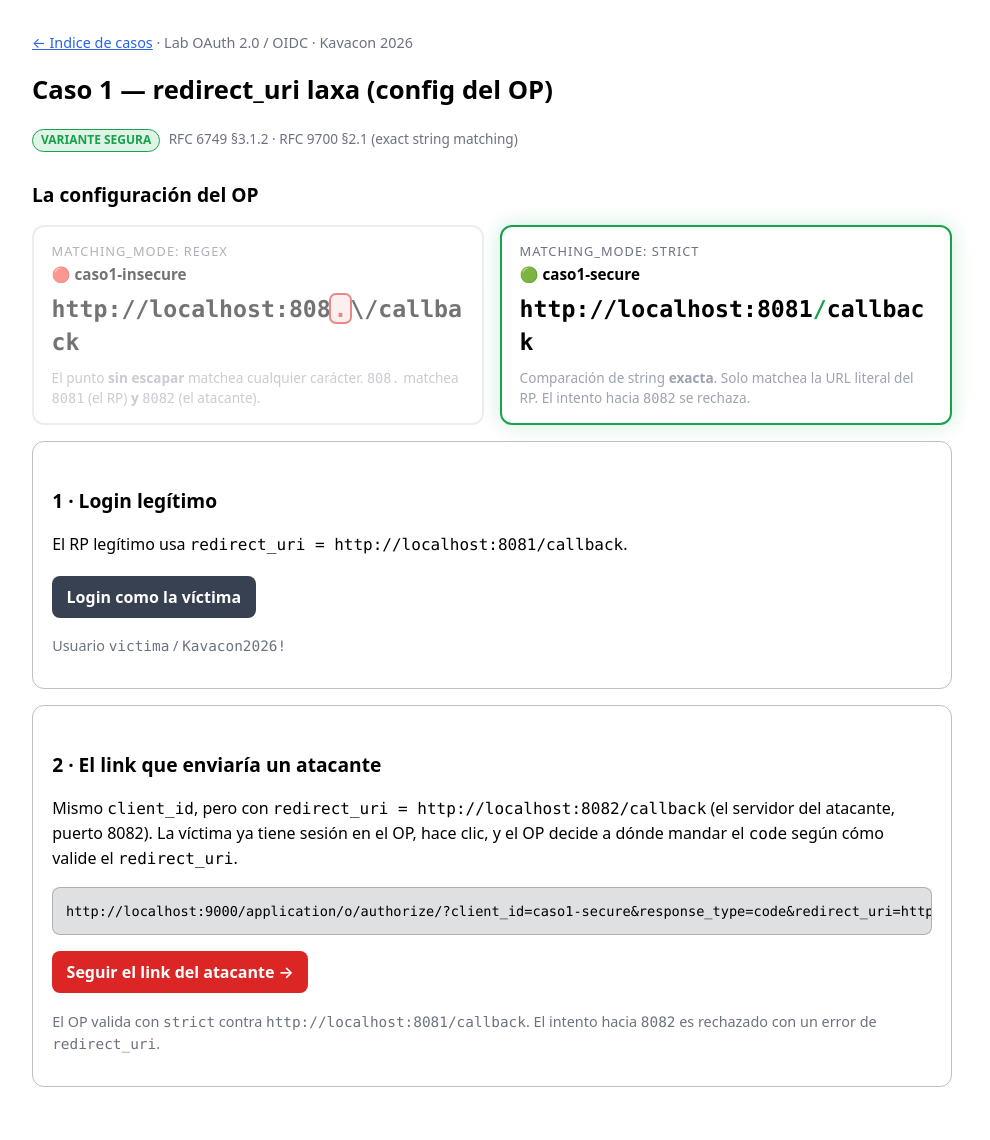
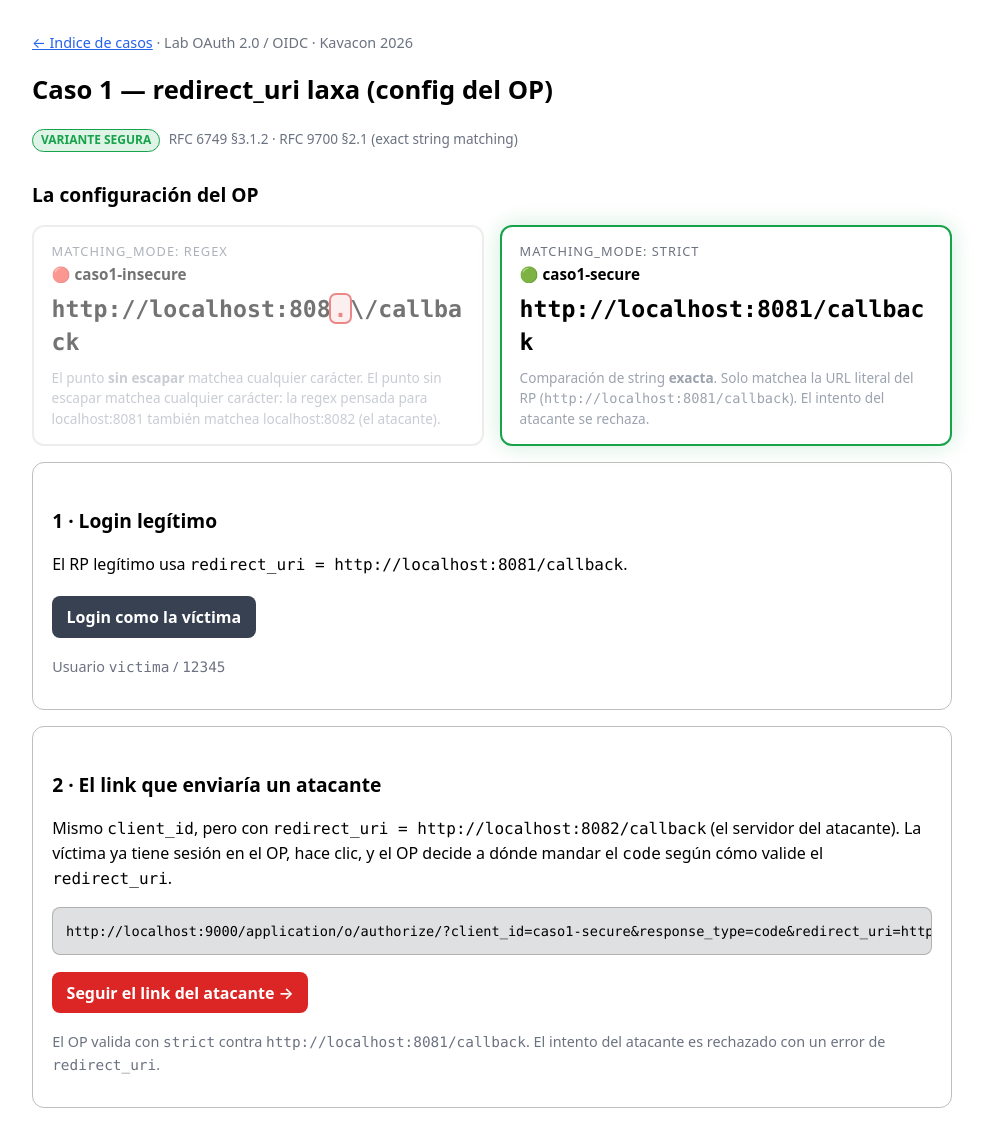
Before and after one commit to melizeche/oauth_kavacon, a Flask app: page /caso1/secure in a window 1280 px wide. Shown: the whole page, without its empty margins (148-1138 px from the left). Before the commit the page ends 1087 px from the top, so only its background shows below. Run offline with Flask 3, Linux system fonts and the light colour scheme.

Commit message:
use domains instead of ports, simplify passwords

```diff
--- a/attacker/app.py
+++ b/attacker/app.py
@@ -66,7 +66,7 @@ def get_attacker_code(variant):
     h = {"Accept": "application/json"}
     s.get(ex, headers=h, timeout=10)
     s.post(ex, json={"uid_field": "atacante"}, headers=h, timeout=10)
-    r = s.post(ex, json={"password": "Atacante2026!"}, headers=h, timeout=10)
+    r = s.post(ex, json={"password": "12345"}, headers=h, timeout=10)
     if r.json().get("component") != "xak-flow-redirect":
         raise RuntimeError("no se pudo loguear como atacante")
     params = {
@@ -176,7 +176,7 @@ def get_evil_id_token():
     ex = f"{OP_INTERNAL_URL}/api/v3/flows/executor/default-authentication-flow/"
     s.get(ex, headers=h, timeout=10)
     s.post(ex, json={"uid_field": "atacante"}, headers=h, timeout=10)
-    r = s.post(ex, json={"password": "Atacante2026!"}, headers=h, timeout=10)
+    r = s.post(ex, json={"password": "12345"}, headers=h, timeout=10)
     if r.json().get("component") != "xak-flow-redirect":
         raise RuntimeError("no se pudo loguear como atacante")
     params = {
--- a/cases/00-base/blueprints/01-victim-user.yaml
+++ b/cases/00-base/blueprints/01-victim-user.yaml
@@ -29,6 +29,6 @@ entries:
       email: victima@lab.local
       is_active: true
       path: users
-      password: Kavacon2026!
+      password: 12345
       groups:
         - !KeyOf group-empleados
--- a/cases/01-redirect-uri/blueprints/case1.yaml
+++ b/cases/01-redirect-uri/blueprints/case1.yaml
@@ -29,7 +29,9 @@ entries:
         - authorization_code
         - refresh_token
       redirect_uris:
-        - url: 'http://localhost:808.\/callback'
+        # Modo puerto (default): "808." con el punto sin escapar matchea :8082.
+        # Modo dominio (CASO1_INSECURE_REGEX): matchea rp-lab.test. Ver README.
+        - url: !Env [CASO1_INSECURE_REGEX, 'http://localhost:808.\/callback']
           matching_mode: regex
       sub_mode: hashed_user_id
       include_claims_in_id_token: true
@@ -65,7 +67,7 @@ entries:
         - authorization_code
         - refresh_token
       redirect_uris:
-        - url: 'http://localhost:8081/callback'
+        - url: !Env [CASO1_LEGIT_REDIRECT, 'http://localhost:8081/callback']
           matching_mode: strict
       sub_mode: hashed_user_id
       include_claims_in_id_token: true
--- a/cases/03-state-nonce-pkce/blueprints/case3.yaml
+++ b/cases/03-state-nonce-pkce/blueprints/case3.yaml
@@ -26,7 +26,7 @@ entries:
       email: atacante@lab.local
       is_active: true
       path: users
-      password: Atacante2026!
+      password: 12345
 
   # INSEGURO: provider correcto; la inseguridad la pone el RP.
   - model: authentik_providers_oauth2.oauth2provider
--- a/docker-compose.yml
+++ b/docker-compose.yml
@@ -14,7 +14,7 @@ x-authentik-env: &authentik-env
   AUTHENTIK_ERROR_REPORTING__ENABLED: "false"
   AUTHENTIK_DISABLE_STARTUP_ANALYTICS: "true"
   # Bootstrap del admin (solo tiene efecto en el primer arranque).
-  AUTHENTIK_BOOTSTRAP_PASSWORD: ${AUTHENTIK_BOOTSTRAP_PASSWORD:-akadmin-lab}
+  AUTHENTIK_BOOTSTRAP_PASSWORD: ${AUTHENTIK_BOOTSTRAP_PASSWORD:-12345}
   AUTHENTIK_BOOTSTRAP_TOKEN: ${AUTHENTIK_BOOTSTRAP_TOKEN:-lab-bootstrap-token}
   AUTHENTIK_BOOTSTRAP_EMAIL: ${AUTHENTIK_BOOTSTRAP_EMAIL:-admin@lab.local}
 
--- a/rp/app.py
+++ b/rp/app.py
@@ -34,6 +34,14 @@ OP_BROWSER_URL = os.environ.get("OP_BROWSER_URL", "http://localhost:9000").rstri
 OP_INTERNAL_URL = os.environ.get("OP_INTERNAL_URL", "http://localhost:9000").rstrip("/")
 RP_BASE_URL = os.environ.get("RP_BASE_URL", "http://localhost:8081").rstrip("/")
 ATTACKER_URL = os.environ.get("ATTACKER_URL", "http://localhost:8082").rstrip("/")
+
+# Caso 1: URLs visibles para el navegador. En modo puerto (default) son
+# localhost con puertos; en modo dominio las fija el override de compose.
+# El resto del lab no cambia.
+CASO1_OP_BROWSER = os.environ.get("CASO1_OP_BROWSER", OP_BROWSER_URL).rstrip("/")
+CASO1_LEGIT_REDIRECT = os.environ.get("CASO1_LEGIT_REDIRECT", f"{RP_BASE_URL}/callback")
+CASO1_ATTACKER_CALLBACK = os.environ.get("CASO1_ATTACKER_CALLBACK", f"{ATTACKER_URL}/callback")
+CASO1_INSECURE_REGEX = os.environ.get("CASO1_INSECURE_REGEX", r"http://localhost:808.\/callback")
 
 app = Flask(__name__)
 app.secret_key = os.environ.get("FLASK_SECRET_KEY", "dev-insecure")
@@ -139,7 +147,7 @@ CASE_META = {
     },
 }
 
-VICTIMA_PASSWORD = "Kavacon2026!"
+VICTIMA_PASSWORD = "12345"
 
 
 # ---------------------------------------------------------------------------
@@ -171,7 +179,8 @@ def pkce_pair():
     return verifier, challenge
 
 
-def build_authorize_url(cfg, redirect_uri, state=None, nonce=None, code_challenge=None):
+def build_authorize_url(cfg, redirect_uri, state=None, nonce=None, code_challenge=None,
+                        op_browser_base=None):
     params = {
         "client_id": cfg["client_id"],
         "response_type": cfg["response_type"],
@@ -185,7 +194,8 @@ def build_authorize_url(cfg, redirect_uri, state=None, nonce=None, code_challeng
     if code_challenge:
         params["code_challenge"] = code_challenge
         params["code_challenge_method"] = "S256"
-    return op_authorize_browser() + "?" + urllib.parse.urlencode(params)
+    base = (op_browser_base or OP_BROWSER_URL).rstrip("/")
+    return f"{base}/application/o/authorize/?" + urllib.parse.urlencode(params)
 
 
 def redeem_code(client_id, client_secret, code, redirect_uri, code_verifier=None):
@@ -358,18 +368,30 @@ def case_page(variant):
     login_url = url_for("login", case_name=case_name, variant=variant)
 
     if case_name == "caso1":
-        attacker_redirect = f"{ATTACKER_URL}/callback"
+        attacker_redirect = CASO1_ATTACKER_CALLBACK
         attacker_link = build_authorize_url(
-            cfg, attacker_redirect, state="estado-victima-123", nonce="n-victima"
+            cfg, attacker_redirect, state="estado-victima-123", nonce="n-victima",
+            op_browser_base=CASO1_OP_BROWSER,
+        )
+        legit_host = urllib.parse.urlparse(CASO1_LEGIT_REDIRECT).netloc
+        evil_host = urllib.parse.urlparse(attacker_redirect).netloc
+        p = urllib.parse.urlparse(attacker_redirect)
+        attacker_home = f"{p.scheme}://{p.netloc}/"
+        match_note = (
+            f"El punto sin escapar matchea cualquier carácter: la regex pensada para "
+            f"{legit_host} también matchea {evil_host} (el atacante)."
         )
         return render_template(
             "case1.html",
             variant=variant,
             meta=meta,
             login_url=login_url,
-            redirect_uri_legit=f"{RP_BASE_URL}/callback",
+            redirect_uri_legit=CASO1_LEGIT_REDIRECT,
             attacker_redirect=attacker_redirect,
             attacker_link=attacker_link,
+            regex_url=CASO1_INSECURE_REGEX,
+            match_note=match_note,
+            attacker_home=attacker_home,
         )
 
     return render_template(
@@ -393,7 +415,13 @@ def login(case_name, variant):
         return "Caso o variante desconocida", 404
     state = secrets.token_urlsafe(16) if cfg["use_state"] else None
     nonce = secrets.token_urlsafe(16) if cfg["use_nonce"] else None
-    redirect_uri = f"{RP_BASE_URL}{cfg['redirect_path']}"
+    # Caso 1 usa URLs configurables (puerto o dominio); el resto, localhost.
+    if case_name == "caso1":
+        redirect_uri = CASO1_LEGIT_REDIRECT
+        op_base = CASO1_OP_BROWSER
+    else:
+        redirect_uri = f"{RP_BASE_URL}{cfg['redirect_path']}"
+        op_base = None
     session["oauth"] = {
         "case": case_name,
         "variant": variant,
@@ -401,7 +429,8 @@ def login(case_name, variant):
         "nonce": nonce,
         "redirect_uri": redirect_uri,
     }
-    return redirect(build_authorize_url(cfg, redirect_uri, state=state, nonce=nonce))
+    return redirect(build_authorize_url(cfg, redirect_uri, state=state, nonce=nonce,
+                                        op_browser_base=op_base))
 
 
 @app.route("/callback")
--- a/rp/templates/case1.html
+++ b/rp/templates/case1.html
@@ -34,16 +34,15 @@
   <div class="cfg insecure {{ 'active' if variant == 'insecure' }}">
     <div class="mode">matching_mode: regex</div>
     <h3>🔴 caso1-insecure</h3>
-    <div class="uri">http://localhost:808<span class="bad-dot" title="punto sin escapar: matchea cualquier caracter">.</span>\/callback</div>
-    <p class="note">El punto <strong>sin escapar</strong> matchea cualquier carácter.
-      <code>808.</code> matchea <code>8081</code> (el RP) <strong>y</strong> <code>8082</code> (el atacante).</p>
+    <div class="uri">{% set parts = regex_url.split('.') %}{% for p in parts %}{{ p }}{% if not loop.last %}<span class="bad-dot" title="punto sin escapar: matchea cualquier caracter">.</span>{% endif %}{% endfor %}</div>
+    <p class="note">El punto <strong>sin escapar</strong> matchea cualquier carácter. {{ match_note }}</p>
   </div>
   <div class="cfg secure {{ 'active' if variant == 'secure' }}">
     <div class="mode">matching_mode: strict</div>
     <h3>🟢 caso1-secure</h3>
-    <div class="uri">http://localhost:8081<span class="ok-dot">/</span>callback</div>
+    <div class="uri">{{ redirect_uri_legit }}</div>
     <p class="note">Comparación de string <strong>exacta</strong>. Solo matchea la URL literal
-      del RP. El intento hacia <code>8082</code> se rechaza.</p>
+      del RP (<code>{{ redirect_uri_legit }}</code>). El intento del atacante se rechaza.</p>
   </div>
 </div>
 
@@ -51,14 +50,14 @@
   <h2>1 · Login legítimo</h2>
   <p>El RP legítimo usa <code>redirect_uri = {{ redirect_uri_legit }}</code>.</p>
   <a class="btn btn-plain" href="{{ login_url }}">Login como la víctima</a>
-  <p class="muted">Usuario <code>victima</code> / <code>Kavacon2026!</code></p>
+  <p class="muted">Usuario <code>victima</code> / <code>12345</code></p>
 </div>
 
 <div class="card">
   <h2>2 · El link que enviaría un atacante</h2>
   <p>
     Mismo <code>client_id</code>, pero con
-    <code>redirect_uri = {{ attacker_redirect }}</code> (el servidor del atacante, puerto 8082).
+    <code>redirect_uri = {{ attacker_redirect }}</code> (el servidor del atacante).
     La víctima ya tiene sesión en el OP, hace clic, y el OP decide a dónde mandar el <code>code</code>
     según cómo valide el <code>redirect_uri</code>.
   </p>
@@ -67,12 +66,12 @@
   {% if variant == 'insecure' %}
   <p class="muted">
     El OP acepta la <code>redirect_uri</code> del atacante y le entrega el <code>code</code>.
-    Mirá su captura en vivo en <a href="http://localhost:8082/" target="_blank">http://localhost:8082/</a>.
+    Mirá su captura en vivo en <a href="{{ attacker_home }}" target="_blank">{{ attacker_home }}</a>.
   </p>
   {% else %}
   <p class="muted">
     El OP valida con <code>strict</code> contra <code>{{ redirect_uri_legit }}</code>.
-    El intento hacia <code>8082</code> es rechazado con un error de <code>redirect_uri</code>.
+    El intento del atacante es rechazado con un error de <code>redirect_uri</code>.
   </p>
   {% endif %}
 </div>
--- a/rp/templates/case2.html
+++ b/rp/templates/case2.html
@@ -69,6 +69,6 @@
     <p class="muted">El token se canjea server-to-server. No hay nada en el <code>#fragment</code>:
       el widget del atacante no captura nada.</p>
   {% endif %}
-  <p class="muted">Usuario <code>victima</code> / <code>Kavacon2026!</code></p>
+  <p class="muted">Usuario <code>victima</code> / <code>12345</code></p>
 </div>
 {% endblock %}
--- a/rp/templates/case3.html
+++ b/rp/templates/case3.html
@@ -37,7 +37,7 @@ RS256). La diferencia está en el <strong>cliente</strong>: ningún IdP genera <
   <h2>Login legítimo</h2>
   <a class="btn {{ 'btn-bad' if variant=='insecure' else 'btn-plain' }}" href="{{ login_url }}">
     Login como la víctima</a>
-  <p class="muted">Usuario <code>victima</code> / <code>Kavacon2026!</code></p>
+  <p class="muted">Usuario <code>victima</code> / <code>12345</code></p>
 </div>
 
 <div class="card">
```
Also changed, not shown: README.md, cases/01-redirect-uri/README.md, cases/02-legacy-flows/README.md, 2 other files.
